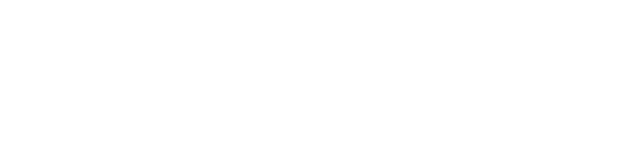
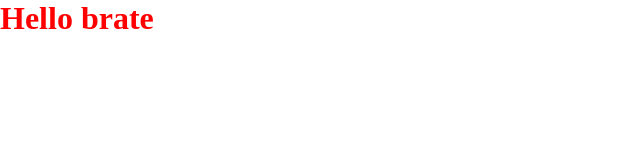
Before and after one commit to felbabf/html-css-simple-agency-website, a plain HTML site: page index.html in a window 1280 px wide. Shown: the whole page, without its empty margins (0-640 px from the left). Drawn offline with Linux system fonts and the light colour scheme.

Commit message:
Second Commit

```diff
--- a/index.html
+++ b/index.html
@@ -4,9 +4,10 @@
     <meta charset="UTF-8">
     <meta http-equiv="X-UA-Compatible" content="IE=edge">
     <meta name="viewport" content="width=device-width, initial-scale=1.0">
+    <link rel="stylesheet" href="style.css">
     <title>Document</title>
 </head>
 <body>
-
+    <h1>Hello brate</h1>
 </body>
 </html>
--- /dev/null
+++ b/style.css
@@ -0,0 +1,9 @@
+* {
+    margin: 0;
+    padding: 0;
+    box-sizing: border-box;
+}
+
+h1 {
+    color: red;
+}
```
